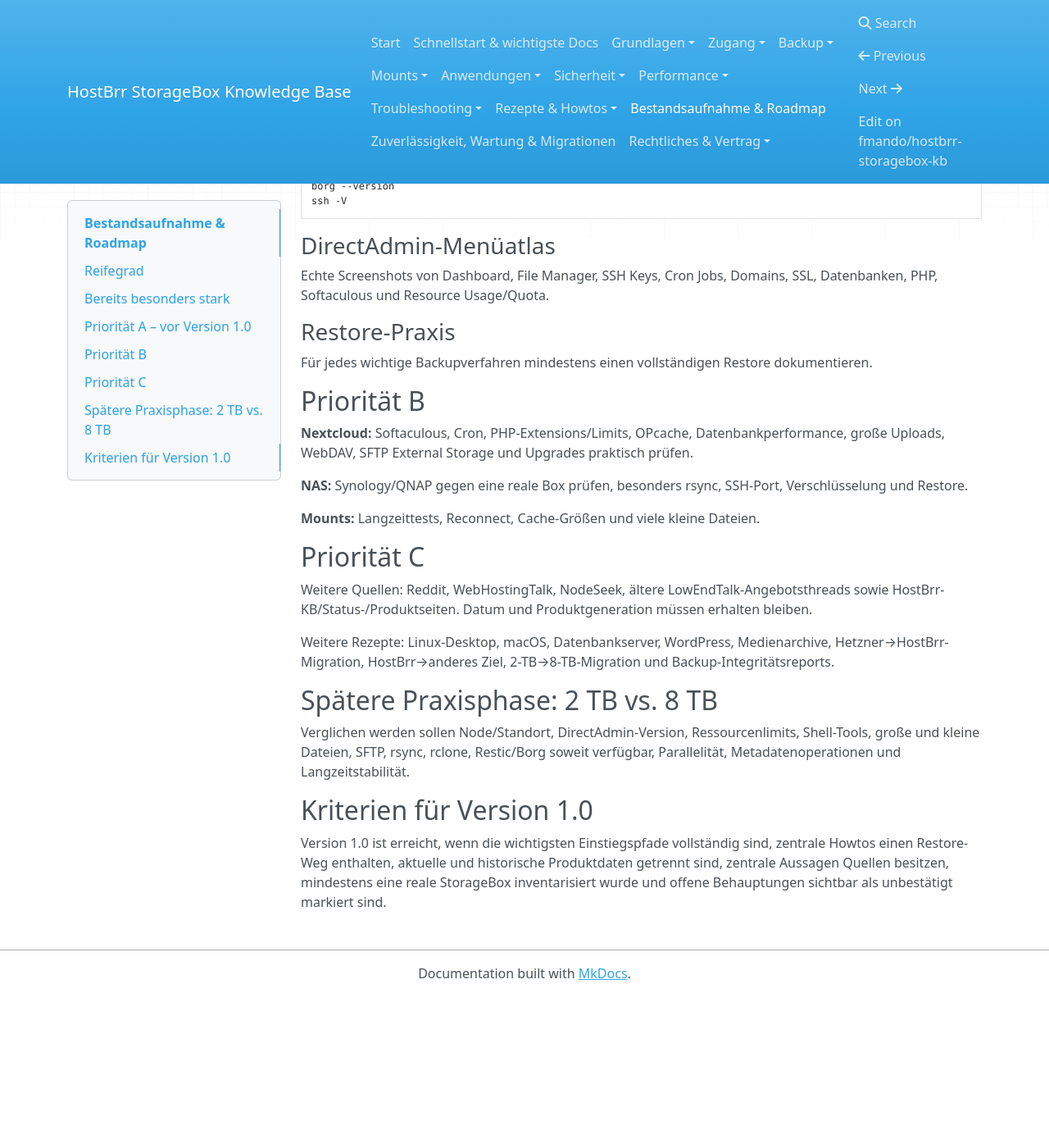
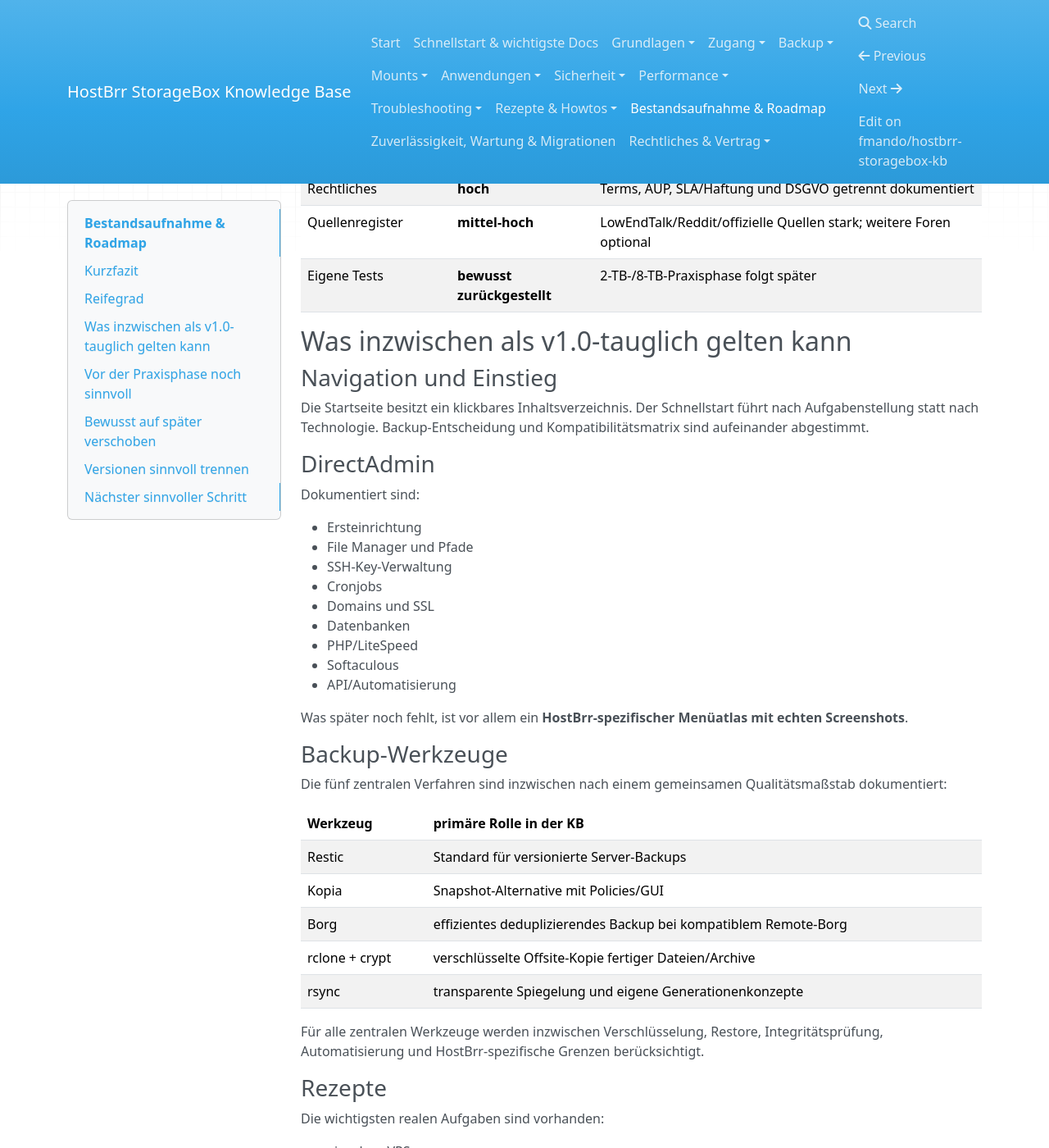
Before and after one commit to fmando/hostbrr-storagebox-kb, an MkDocs documentation site: the page built from docs/10-bestandsaufnahme.md, in a window 1280 px wide and 1400 px high, scrolled down 1306 px. Shown: the whole window at 82% size. Built offline with MkDocs 1.6.1, drawn with Linux system fonts in a browser that asks for light colours; nearby versions of some CDN libraries; before the commit the page ends 2521 px from its top, so only the background shows below that; some of the changed text lies outside the part shown.

Commit message:
Update v1 roadmap after documentation audit

````diff
--- a/docs/10-bestandsaufnahme.md
+++ b/docs/10-bestandsaufnahme.md
@@ -1,40 +1,156 @@
 # Bestandsaufnahme & Roadmap
 
-Stand: 24. August 2026
+Stand: 25. August 2026
+
+## Kurzfazit
+
+Die Knowledge Base ist inhaltlich deutlich näher an einer **v1.0** als noch zu Beginn des Audits. Die wichtigsten Themen existieren nicht mehr nur als Einzelartikel, sondern bilden konsistente Einstiegspfade:
+
+```text
+Startseite / Schnellstart
+        ↓
+Entscheidung nach Ziel
+        ↓
+konkretes Rezept
+        ↓
+Werkzeugdetails
+        ↓
+Sicherheit / Troubleshooting / Restore
+```
+
+Die große verbleibende Lücke ist inzwischen weniger die Dokumentationsstruktur als die **praktische Verifikation auf aktuellen HostBrr-StorageBoxen**.
 
 ## Reifegrad
 
-| Bereich | Reifegrad | Wichtigste offene Punkte |
+| Bereich | Reifegrad | Stand / wichtigste offene Punkte |
 |---|---|---|
-| Grundlagen | hoch | aktuelle Limits/Änderungen beobachten |
-| DirectAdmin/Zugang | hoch | HostBrr-Menüatlas, Screenshots, reale Funktionen |
-| Backup | hoch | Borg aktuell verifizieren, Restore-Zeiten |
-| Mounts | mittel | Langzeitstabilität und Cache-Tuning |
-| Anwendungen | mittel | Nextcloud-Praxis und App-Grenzen |
-| Sicherheit | hoch konzeptionell | Löschschutz und Credential-Trennung praktisch prüfen |
-| Performance | mittel | eigene reproduzierbare Messungen fehlen |
-| Troubleshooting | mittel-hoch | echte Fehlerfälle laufend ergänzen |
-| Rezepte | hoch/wachsend | Praxisprüfung und weitere Recovery-Fälle |
-| Quellen | mittel | Reddit, WebHostingTalk, NodeSeek weiter ausbauen |
-| Eigene Tests | zurückgestellt | 2-TB-/8-TB-Vergleich später |
+| Startseite & Navigation | **hoch** | klickbares Inhaltsverzeichnis und Schnellstart vorhanden |
+| Grundlagen | **hoch** | aktuelle Produktänderungen weiter beobachten |
+| DirectAdmin/Zugang | **hoch** | Menüatlas/Screenshots und reale Account-Funktionen später verifizieren |
+| Backup | **sehr hoch** | Restic, Kopia, Borg, rclone und rsync auditiert; Praxiswerte fehlen |
+| Backup-Entscheidung | **sehr hoch** | Entscheidung nach Use Case + Kompatibilitätsmatrix konsolidiert |
+| Mounts | **mittel-hoch** | Langzeitstabilität, Reconnect und Cache-Tuning praktisch prüfen |
+| Anwendungen | **mittel-hoch** | Nextcloud konzeptionell gut; reale PHP-/Cron-/DB-Grenzen fehlen |
+| Sicherheit | **hoch** | Bedrohungsmodell, Verschlüsselung, 3-2-1, Ransomware/Löschschutz vorhanden |
+| Performance | **mittel-hoch** | Community-Daten gut dokumentiert; eigene reproduzierbare Messungen fehlen |
+| Troubleshooting | **hoch** | gute Basis; wächst später mit realen Fehlerfällen |
+| Rezepte & Howtos | **sehr hoch** | zentrale Rezepte auditiert und strukturell vereinheitlicht |
+| Zuverlässigkeit | **hoch für Quellenlage** | Provider-/Community-Fälle dokumentiert; kein eigener Langzeittest |
+| Rechtliches | **hoch** | Terms, AUP, SLA/Haftung und DSGVO getrennt dokumentiert |
+| Quellenregister | **mittel-hoch** | LowEndTalk/Reddit/offizielle Quellen stark; weitere Foren optional |
+| Eigene Tests | **bewusst zurückgestellt** | 2-TB-/8-TB-Praxisphase folgt später |
 
-## Bereits besonders stark
+## Was inzwischen als v1.0-tauglich gelten kann
 
-**DirectAdmin:** Ersteinrichtung, Pfade, SSH-Keys, Cron, Domains/SSL, Datenbanken, PHP/LiteSpeed, Softaculous und API.
+### Navigation und Einstieg
 
-**Backup:** rsync, rclone crypt, Restic, Borg und Proxmox plus Entscheidungshilfe.
+Die Startseite besitzt ein klickbares Inhaltsverzeichnis. Der Schnellstart führt nach Aufgabenstellung statt nach Technologie. Backup-Entscheidung und Kompatibilitätsmatrix sind aufeinander abgestimmt.
 
-**Sicherheit:** Bedrohungsmodell, Verschlüsselung, SSH-Key-Härtung, 3-2-1 sowie Ransomware-/Löschschutz.
+### DirectAdmin
 
-**Rezepte:** konkrete Aufgaben statt nur Werkzeugdokumentation; dieser Bereich soll langfristig der wichtigste Nutzereinstieg werden.
+Dokumentiert sind:
 
-## Priorität A – vor Version 1.0
+- Ersteinrichtung
+- File Manager und Pfade
+- SSH-Key-Verwaltung
+- Cronjobs
+- Domains und SSL
+- Datenbanken
+- PHP/LiteSpeed
+- Softaculous
+- API/Automatisierung
 
-### Aktuelle HostBrr-Ressourcenlimits
-Zu klären: CPU, RAM, I/O, IOPS, Prozesse/Tasks, Cron-/PHP-Limits und sinnvolle Transferparallelität. Historische Community-Werte bleiben bis zur Verifikation als solche gekennzeichnet.
+Was später noch fehlt, ist vor allem ein **HostBrr-spezifischer Menüatlas mit echten Screenshots**.
+
+### Backup-Werkzeuge
+
+Die fünf zentralen Verfahren sind inzwischen nach einem gemeinsamen Qualitätsmaßstab dokumentiert:
+
+| Werkzeug | primäre Rolle in der KB |
+|---|---|
+| Restic | Standard für versionierte Server-Backups |
+| Kopia | Snapshot-Alternative mit Policies/GUI |
+| Borg | effizientes deduplizierendes Backup bei kompatiblem Remote-Borg |
+| rclone + crypt | verschlüsselte Offsite-Kopie fertiger Dateien/Archive |
+| rsync | transparente Spiegelung und eigene Generationenkonzepte |
+
+Für alle zentralen Werkzeuge werden inzwischen Verschlüsselung, Restore, Integritätsprüfung, Automatisierung und HostBrr-spezifische Grenzen berücksichtigt.
+
+### Rezepte
+
+Die wichtigsten realen Aufgaben sind vorhanden:
+
+- einzelner VPS
+- mehrere VPS
+- Proxmox vzdump
+- Windows-PC
+- Synology
+- QNAP
+- Nextcloud direkt
+- Nextcloud auf VPS + External Storage
+- Cloud-Laufwerk mit Cache
+- Multi-TB-Erstübertragung
+- Disaster Recovery
+
+Die wichtigsten Rezepte wurden auf die Struktur **Ziel → Architektur → Voraussetzungen → Einrichtung → Automatisierung → Verifikation → Restore → Sicherheit → Fehler → Primärquellen → offene HostBrr-Tests** angeglichen.
+
+## Vor der Praxisphase noch sinnvoll
+
+Diese Arbeiten können wir erledigen, ohne eine StorageBox anzufassen:
+
+### Redaktioneller Konsistenzlauf
+
+- Statusfelder (`maintained`, `community-reported`, `research`, `verified`) vereinheitlichen
+- alte Datumsangaben aktualisieren, wenn Seiten substanziell geändert wurden
+- doppelte Abschnitte und widersprüchliche Empfehlungen suchen
+- tote oder zu allgemeine Links durch direkte Primärquellen ersetzen
+- Querverweise zwischen Grundlagen, Rezepten und Troubleshooting vervollständigen
+
+### Quellenhygiene
+
+- Provider-Aussage, offizielle Produktseite und Community-Beobachtung klar unterscheiden
+- historische Produktgenerationen konsequent markieren
+- widersprüchliche Angaben sichtbar nebeneinanderstellen statt still aufzulösen
+- sekundäre GitHub-/Blog-Zusammenfassungen nicht als Primärquelle behandeln
+
+### Fehlende optionale Rezepte
+
+Für v1.0 nicht zwingend, aber sinnvoll:
+
+- Linux-Desktop sichern
+- macOS sichern
+- WordPress komplett sichern und wiederherstellen
+- MySQL/MariaDB/PostgreSQL als eigenständiges Datenbank-Rezept
+- Medienarchiv / große unveränderliche Datenbestände
+- Migration von Hetzner Storage Box → HostBrr
+- HostBrr → anderes Ziel
+
+## Bewusst auf später verschoben
+
+Folgende Punkte sind keine redaktionellen Blocker, sondern gehören in die Praxisphase:
+
+### 2 TB vs. 8 TB
+
+Verglichen werden sollen:
+
+- Node/Standort
+- DirectAdmin-Version
+- CPU/RAM/LVE-Limits
+- I/O und IOPS
+- Prozesse/Tasks
+- verfügbare Shell-Tools
+- SFTP/rsync/rclone
+- Restic/Kopia/Borg soweit sinnvoll
+- große Einzeldateien
+- viele kleine Dateien
+- Parallelität
+- Restore-Geschwindigkeit
+- Metadatenoperationen
+- Langzeitstabilität
 
 ### Reale Shell-Umgebung
-Später auf beiden Testboxen erfassen:
+
+Später erfassen:
 
 ```bash
 uname -a
@@ -49,29 +165,52 @@ ssh -V
 ```
 
 ### DirectAdmin-Menüatlas
-Echte Screenshots von Dashboard, File Manager, SSH Keys, Cron Jobs, Domains, SSL, Datenbanken, PHP, Softaculous und Resource Usage/Quota.
+
+Screenshots bzw. reale Menüstruktur von:
+
+- Dashboard
+- File Manager
+- SSH Keys
+- Cron Jobs
+- Domains
+- SSL
+- Datenbanken
+- PHP
+- Softaculous
+- Resource Usage / Quota
 
 ### Restore-Praxis
-Für jedes wichtige Backupverfahren mindestens einen vollständigen Restore dokumentieren.
 
-## Priorität B
+Die Dokumentation enthält bereits Restore-Wege. In der Praxisphase werden vollständige End-to-End-Restores durchgeführt und Zeitbedarf/RTO dokumentiert.
 
-**Nextcloud:** Softaculous, Cron, PHP-Extensions/Limits, OPcache, Datenbankperformance, große Uploads, WebDAV, SFTP External Storage und Upgrades praktisch prüfen.
+## Versionen sinnvoll trennen
 
-**NAS:** Synology/QNAP gegen eine reale Box prüfen, besonders rsync, SSH-Port, Verschlüsselung und Restore.
+Wir unterscheiden künftig zwei Meilensteine:
 
-**Mounts:** Langzeittests, Reconnect, Cache-Größen und viele kleine Dateien.
+### Dokumentationsstand 0.9
 
-## Priorität C
+Erreicht, wenn:
 
-Weitere Quellen: Reddit, WebHostingTalk, NodeSeek, ältere LowEndTalk-Angebotsthreads sowie HostBrr-KB/Status-/Produktseiten. Datum und Produktgeneration müssen erhalten bleiben.
+- alle Kernbereiche strukturell vollständig sind
+- zentrale Howtos Restore und Sicherheitsaspekte enthalten
+- Entscheidungshilfen konsistent sind
+- zentrale Aussagen Quellen besitzen
+- unbestätigte Aussagen sichtbar markiert sind
 
-Weitere Rezepte: Linux-Desktop, macOS, Datenbankserver, WordPress, Medienarchive, Hetzner→HostBrr-Migration, HostBrr→anderes Ziel, 2-TB→8-TB-Migration und Backup-Integritätsreports.
+**Dieser Stand ist weitgehend erreicht.**
 
-## Spätere Praxisphase: 2 TB vs. 8 TB
+### Version 1.0 – verifizierte KB
 
-Verglichen werden sollen Node/Standort, DirectAdmin-Version, Ressourcenlimits, Shell-Tools, große und kleine Dateien, SFTP, rsync, rclone, Restic/Borg soweit verfügbar, Parallelität, Metadatenoperationen und Langzeitstabilität.
+Erreicht, wenn zusätzlich:
 
-## Kriterien für Version 1.0
+- mindestens eine aktuelle HostBrr StorageBox vollständig inventarisiert wurde
+- zentrale Zugangs- und Backupverfahren praktisch getestet wurden
+- ein vollständiger Restore dokumentiert wurde
+- aktuelle Ressourcenlimits soweit möglich erfasst wurden
+- DirectAdmin-Menüstruktur einer aktuellen Box dokumentiert ist
 
-Version 1.0 ist erreicht, wenn die wichtigsten Einstiegspfade vollständig sind, zentrale Howtos einen Restore-Weg enthalten, aktuelle und historische Produktdaten getrennt sind, zentrale Aussagen Quellen besitzen, mindestens eine reale StorageBox inventarisiert wurde und offene Behauptungen sichtbar als unbestätigt markiert sind.
+Der spätere Vergleich der 2-TB- und 8-TB-Box geht über diese Mindestanforderung hinaus und kann die v1.0 deutlich aufwerten.
+
+## Nächster sinnvoller Schritt
+
+Vor der Praxisphase empfiehlt sich jetzt noch **ein abschließender redaktioneller Konsistenz- und Link-Audit über das gesamte Repository**. Danach ist die Dokumentationsseite im Wesentlichen „feature complete“, und wir können ohne strukturelle Altlasten in die praktische Verifikation wechseln.
````
